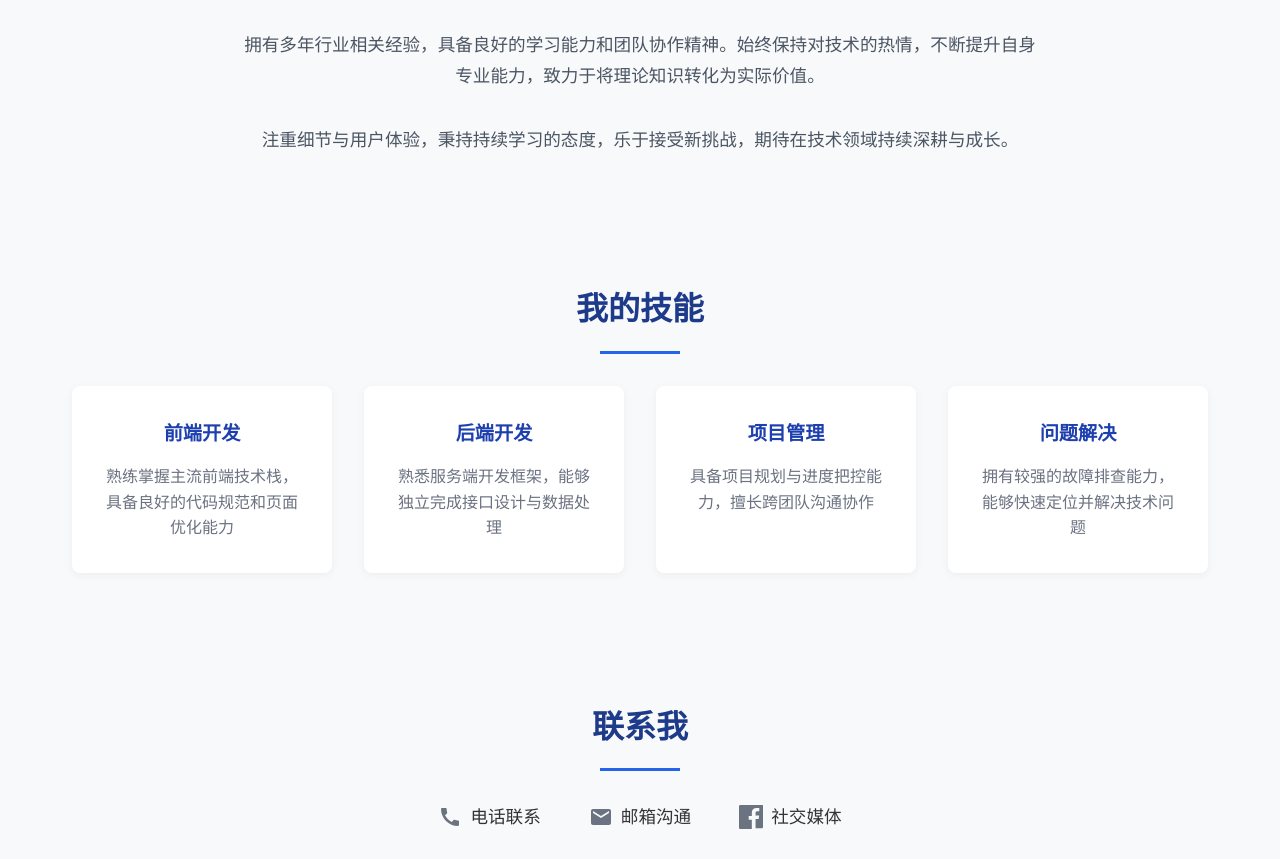
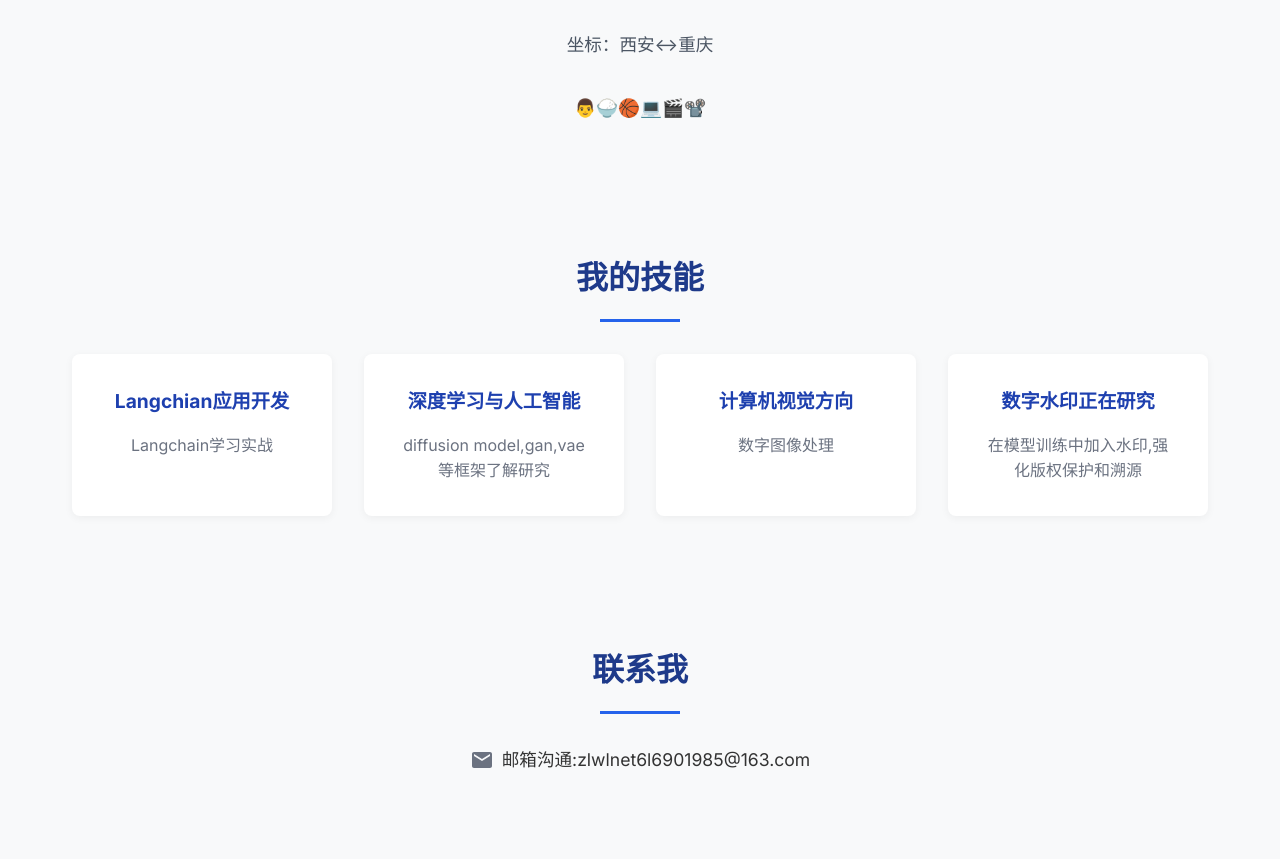
Before and after one commit to mczlwl/mczlwl.github.io, a plain HTML site: page index.html in a window 1280 px wide. Shown: the part 513-1372 px from the top of the page. Drawn offline with Linux system fonts and the light colour scheme.

Commit message:
Update index.html

```diff
--- a/index.html
+++ b/index.html
@@ -3,7 +3,7 @@
 <head>
     <meta charset="UTF-8">
     <meta name="viewport" content="width=device-width, initial-scale=1.0">
-    <title>个人主页</title>
+    <title>ZLWL</title>
     <!-- 引入谷歌无衬线字体 -->
     <link rel="preconnect" href="https://fonts.googleapis.com">
     <link rel="preconnect" href="https://fonts.gstatic.com" crossorigin>
@@ -237,7 +237,7 @@
     <!-- 导航栏 -->
     <nav class="navbar">
         <div class="container">
-            <a href="#" class="navbar-logo">我的个人主页</a>
+            <a href="#" class="navbar-logo">Zhou luowenlan'page</a>
             <div class="navbar-links">
                 <a href="#home">首页</a>
                 <a href="#about">关于我</a>
@@ -251,7 +251,7 @@
     <section id="home" class="hero">
         <div class="container">
             <h1>你好，我是一名开发者</h1>
-            <p>专注于技术学习与成长，热爱探索新领域，追求高效、优雅的解决方案</p>
+            <p> 计算机科学与技术专业在读 </p>
         </div>
     </section>
 
@@ -260,9 +260,9 @@
         <div class="container">
             <h2 class="section-title">关于我</h2>
             <div class="about-content">
-                <p>拥有多年行业相关经验，具备良好的学习能力和团队协作精神。始终保持对技术的热情，不断提升自身专业能力，致力于将理论知识转化为实际价值。</p>
+                <p> 坐标：西安<->重庆 </p>
                 <br>
-                <p>注重细节与用户体验，秉持持续学习的态度，乐于接受新挑战，期待在技术领域持续深耕与成长。</p>
+                <p> 👨🍚🏀💻🎬📽️ </p>
             </div>
         </div>
     </section>
@@ -273,20 +273,20 @@
             <h2 class="section-title">我的技能</h2>
             <div class="skills-grid">
                 <div class="skill-card">
-                    <h3>前端开发</h3>
-                    <p>熟练掌握主流前端技术栈，具备良好的代码规范和页面优化能力</p>
+                    <h3>Langchian应用开发</h3>
+                    <p> Langchain学习实战 </p>
                 </div>
                 <div class="skill-card">
-                    <h3>后端开发</h3>
-                    <p>熟悉服务端开发框架，能够独立完成接口设计与数据处理</p>
+                    <h3> 深度学习与人工智能 </h3>
+                    <p> diffusion model,gan,vae等框架了解研究 </p>
                 </div>
                 <div class="skill-card">
-                    <h3>项目管理</h3>
-                    <p>具备项目规划与进度把控能力，擅长跨团队沟通协作</p>
+                    <h3> 计算机视觉方向 </h3>
+                    <p> 数字图像处理 </p>
                 </div>
                 <div class="skill-card">
-                    <h3>问题解决</h3>
-                    <p>拥有较强的故障排查能力，能够快速定位并解决技术问题</p>
+                    <h3> 数字水印正在研究 </h3>
+                    <p> 在模型训练中加入水印,强化版权保护和溯源 </p>
                 </div>
             </div>
         </div>
@@ -297,23 +297,11 @@
         <div class="container">
             <h2 class="section-title">联系我</h2>
             <div class="contact-links">
-                <a href="tel:12345678901" class="contact-link">
-                    <svg class="contact-icon" viewBox="0 0 24 24">
-                        <path d="M20.01 15.38c-1.23 0-2.42-.2-3.53-.56-.35-.12-.74-.03-1.01.24l-1.57 1.97c-2.83-1.35-5.48-3.9-6.89-6.83l1.95-1.66c.27-.28.35-.67.24-1.02-.37-1.11-.56-2.3-.56-3.53 0-.54-.45-.99-.99-.99H4.19C3.65 3 3 3.24 3 3.99 3 13.28 10.73 21 20.01 21c.71 0 .99-.63.99-1.18v-3.45c0-.54-.45-.99-.99-.99z"/>
-                    </svg>
-                    电话联系
-                </a>
                 <a href="mailto:example@mail.com" class="contact-link">
                     <svg class="contact-icon" viewBox="0 0 24 24">
                         <path d="M20 4H4c-1.1 0-1.99.9-1.99 2L2 18c0 1.1.9 2 2 2h16c1.1 0 2-.9 2-2V6c0-1.1-.9-2-2-2zm0 4l-8 5-8-5V6l8 5 8-5v2z"/>
                     </svg>
-                    邮箱沟通
-                </a>
-                <a href="#" class="contact-link">
-                    <svg class="contact-icon" viewBox="0 0 24 24">
-                        <path d="M22.675 0h-21.35c-.732 0-1.325.593-1.325 1.325v21.351c0 .731.593 1.324 1.325 1.324h11.495v-9.294h-3.128v-3.622h3.128V7.707c0-3.1 1.893-4.788 4.659-4.788 1.325 0 2.463.099 2.795.143v3.24l-1.918.001c-1.504 0-1.795.715-1.795 1.763v2.313h3.587l-.467 3.622h-3.12v9.293h6.116c.73 0 1.323-.593 1.323-1.325v-21.35c0-.732-.593-1.325-1.325-1.325z"/>
-                    </svg>
-                    社交媒体
+                    邮箱沟通:zlwlnet6l6901985@163.com
                 </a>
             </div>
         </div>
```
